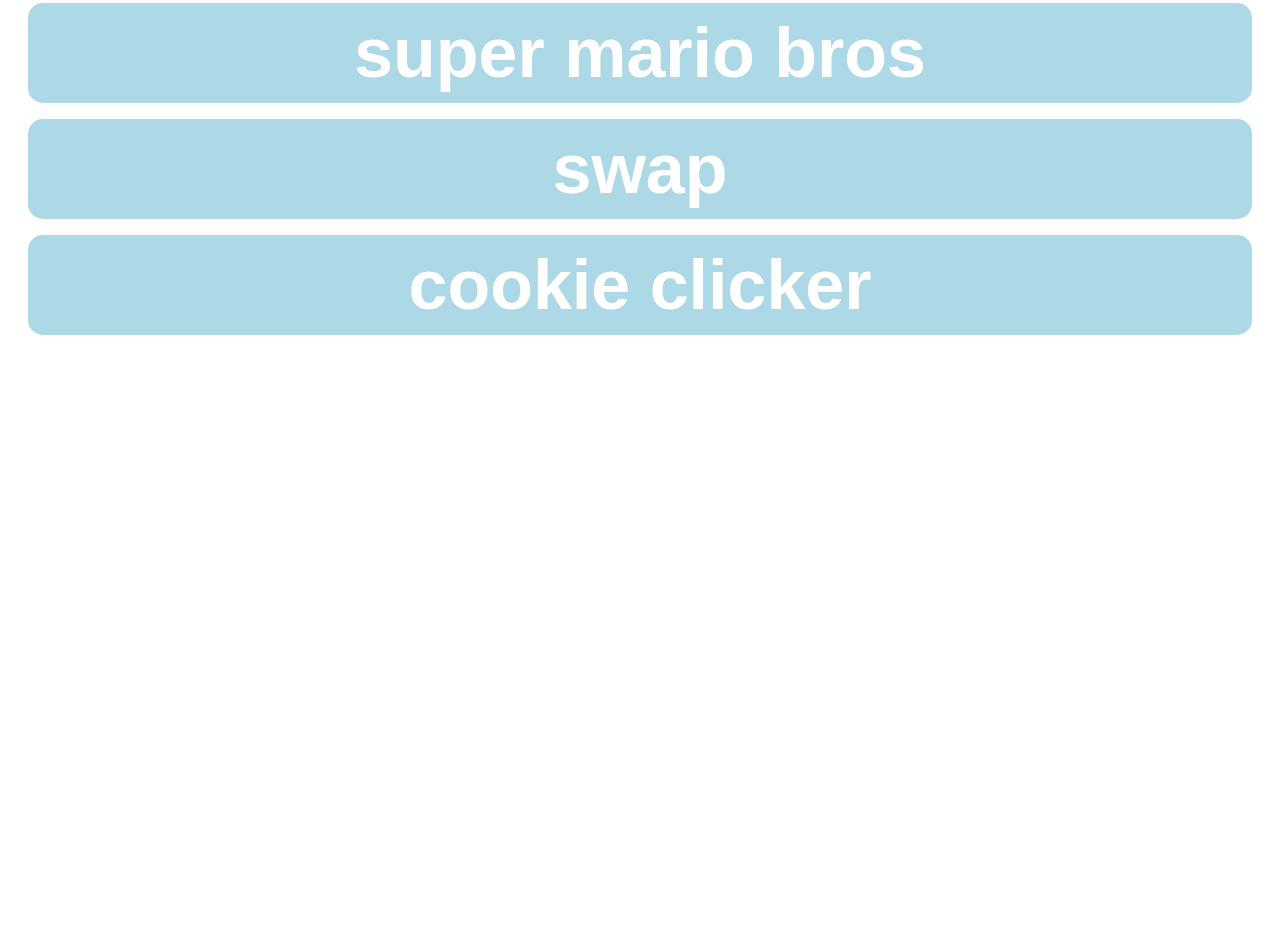
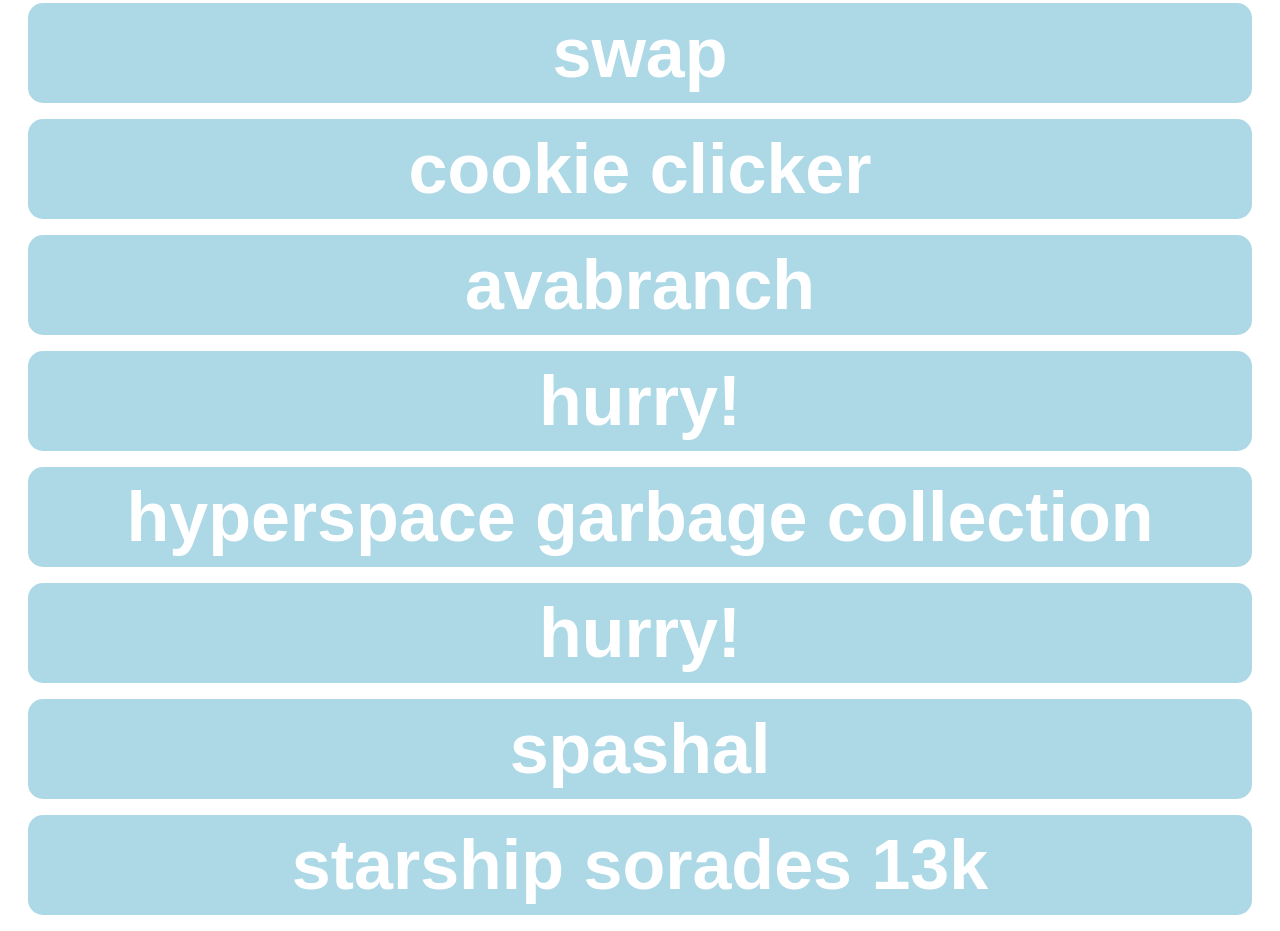
Before and after one commit to remdawise/remdawise.github.io, a plain HTML site: page unblockedgames.html in a window 1280 px wide. Shown: the part 1696-2627 px from the top of the page. Before the commit the page ends 2047 px from the top, so only its background shows below. Drawn offline with Linux system fonts and the light colour scheme.

Commit message:
Update unblockedgames.html

```diff
--- a/unblockedgames.html
+++ b/unblockedgames.html
@@ -14,7 +14,7 @@
         <p class="description">(I'm trying to add new games every couple days!)</p>
         <p><a href="https://ytiurin.github.io/tetris/" class="unlinked" target=”_blank”>old school tetris</a></p>
         <p><a href="https://kripken.github.io/misc-js-benchmarks/banana/index.html" class="unlinked" target=”_blank”>retro fps game</a></p>
-        <p><a href="https://sparticle999.github.io/SpaceCompany/" class="unlinked" target=”_blank”>cool clicker game</a></p>
+        <p><a href="https://sparticle999.github.io/SpaceCompany/" class="unlinked" target=”_blank”>clicker game</a></p>
         <p><a href="https://nroutasuo.github.io/level13/" class="unlinked" target=”_blank”>cool text adventure game</a></p>
         <p><a href="http://ellisonleao.github.io/clumsy-bird/" class="unlinked" target=”_blank”>flappy bird but harder</a></p>
         <p><a href="https://rsaihe.github.io/towerdefense/" class="unlinked" target=”_blank”>generic tower defense game</a></p>
@@ -23,8 +23,13 @@
         <p><a href="http://dreamshowadventures.github.io/LudumDare29/" class="unlinked" target=”_blank”>mine into the earths core as a bunny</a></p>
         <p><a href="https://shapez.io/" class="unlinked" target=”_blank”>factory game</a></p>
         <p><a href="https://0x0800.github.io/2048-CUPCAKES/" class="unlinked" target=”_blank”>2048 cupcakes</a></p>
-        <p><a href="http://martindrapeau.github.io/backbone-game-engine/super-mario-bros/index.html" class="unlinked" target=”_blank”>super mario bros</a></p>
         <p><a href="https://noahmoroze.com/swap/" class="unlinked" target=”_blank”>swap</a></p>
         <p><a href="https://trixter9994.github.io/Cookie-Clicker-Source-Code/" class="unlinked" target=”_blank”>cookie clicker</a></p>
+        <p><a href="https://avabranch.zolmeister.com/" class="unlinked" target=”_blank”>avabranch</a></p>
+        <p><a href="http://hughsk.io/ludum-dare-27/" class="unlinked" target=”_blank”>hurry!</a></p>
+        <p><a href="http://razh.github.io/game-off-2013/" class="unlinked" target=”_blank”>hyperspace garbage collection</a></p>
+        <p><a href="http://hughsk.io/ludum-dare-27/" class="unlinked" target=”_blank”>hurry!</a></p>
+        <p><a href="http://mrrar.github.io/spashal/" class="unlinked" target=”_blank”>spashal</a></p>
+        <p><a href="http://maettig.com/code/canvas/starship-sorades-13k/" class="unlinked" target=”_blank”>starship sorades 13k</a></p>
     </body>
 </html>
```
